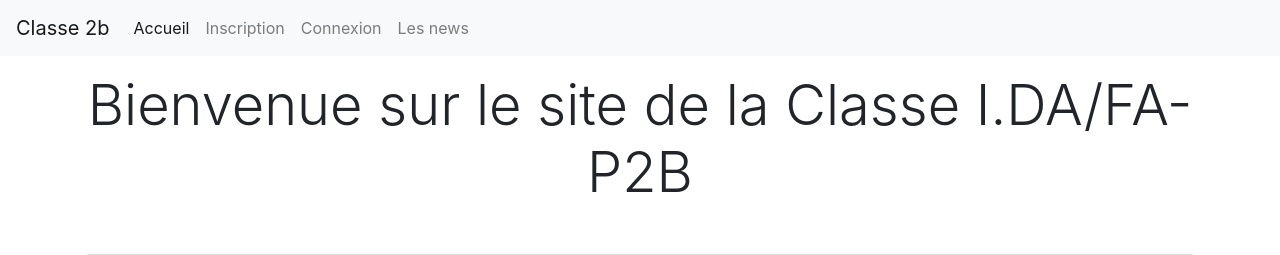
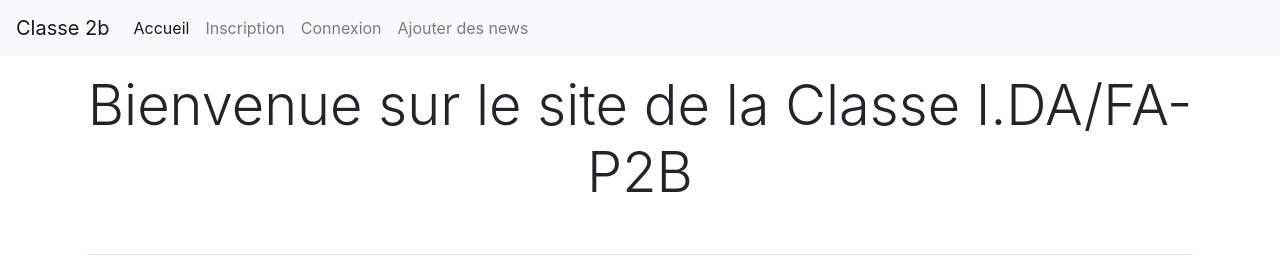
Before and after one commit to Nicolas-hr/ClasseB, a PHP site: page /index.php in a window 1280 px wide. Shown: the top 255 px of the page. Run offline with PHP 8.4, Linux system fonts and the light colour scheme; some libraries are stand-ins or nearby versions.

Commit message:
Changer nom du lien News

```diff
--- a/php/nav.php
+++ b/php/nav.php
@@ -16,7 +16,7 @@
                 "uploadsForm.php" => "Mise en ligne",
                 "registerForm.php" => "Inscription",
                 "loginForm.php" => "Connexion",
-                "newsForm.php" => "Les news",
+                "newsForm.php" => "Ajouter des news",
                 "profil.php" => "Profil",
             );
 
```
